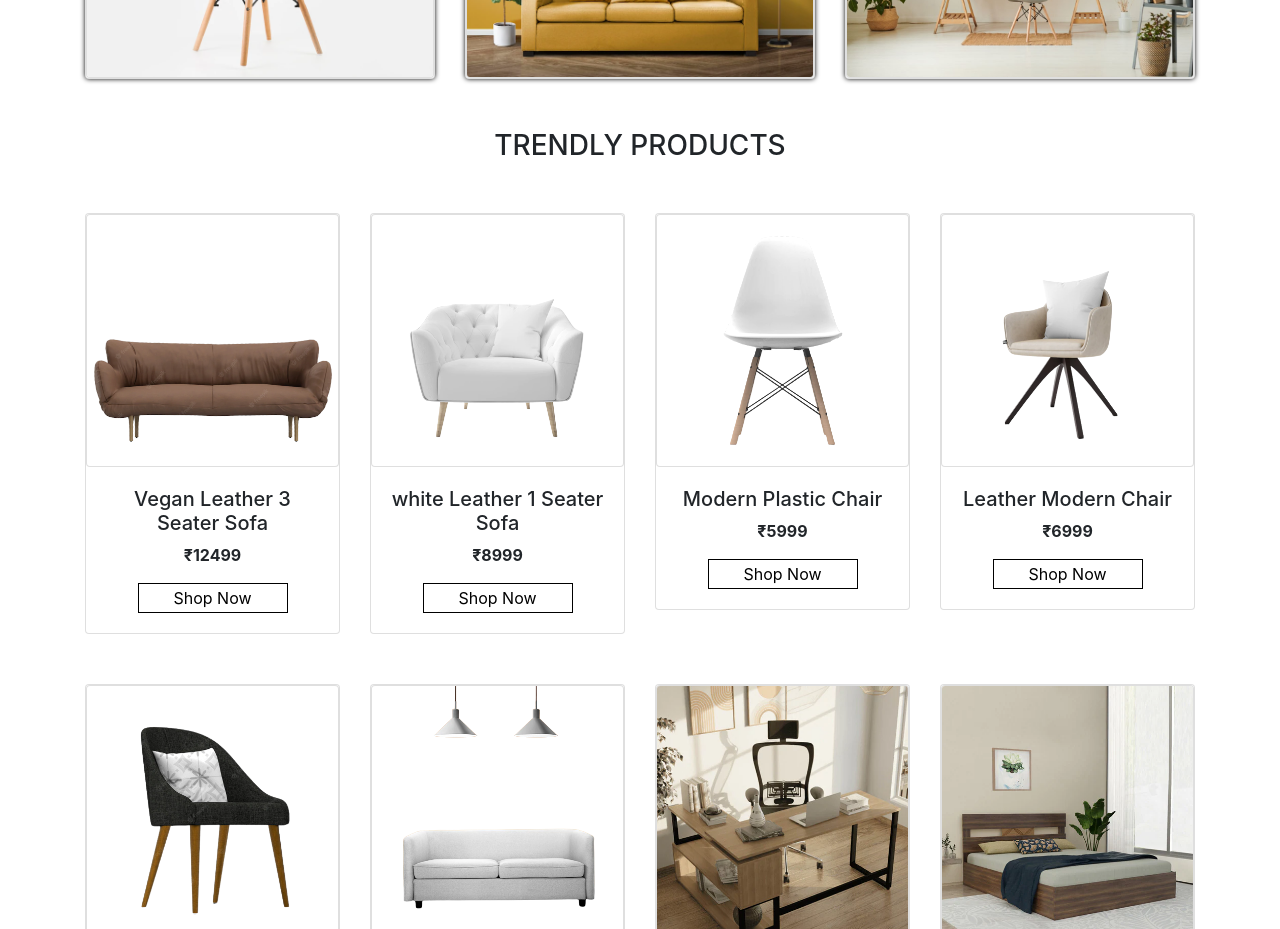
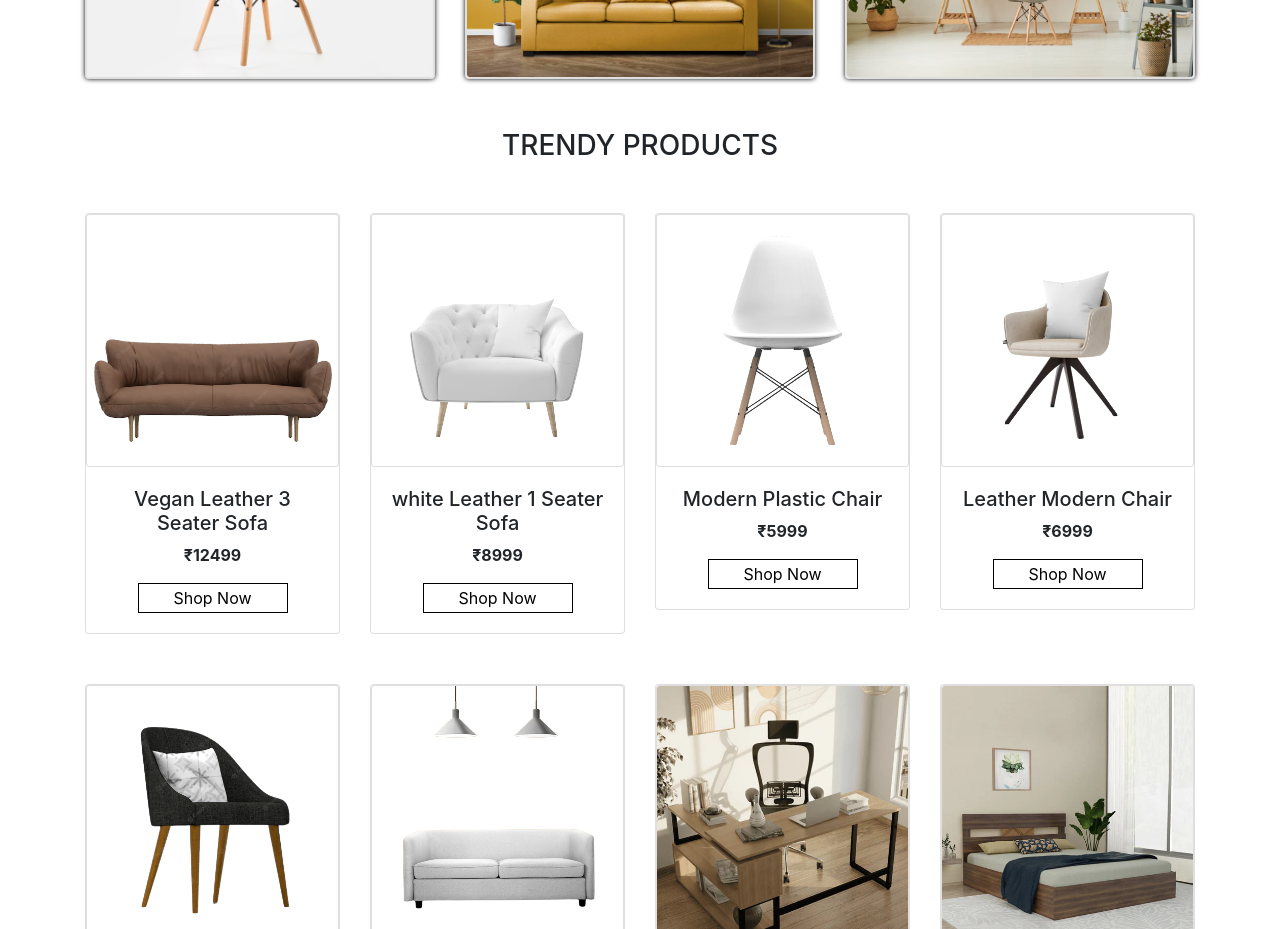
Before and after one commit to visyyrizz/fullstack_furnishure, a plain HTML site: page index.html in a window 1280 px wide. Shown: the part 1040-1969 px from the top of the page. Drawn offline with nearby package versions, Linux system fonts and the light colour scheme.

Commit message:
spelling fixed

```diff
--- a/index.html
+++ b/index.html
@@ -140,7 +140,7 @@
 
     <!-- card2 -->
     <div class="container">
-        <h3 class="text-center" style="margin-top: 50px;">TRENDLY PRODUCTS</h3>
+        <h3 class="text-center" style="margin-top: 50px;">TRENDY PRODUCTS</h3>
         <div class="row" style="margin-top: 50px;">
             <div class="col-md-3 py-3 py-md-0">
                 <div class="card" id="c">
```
